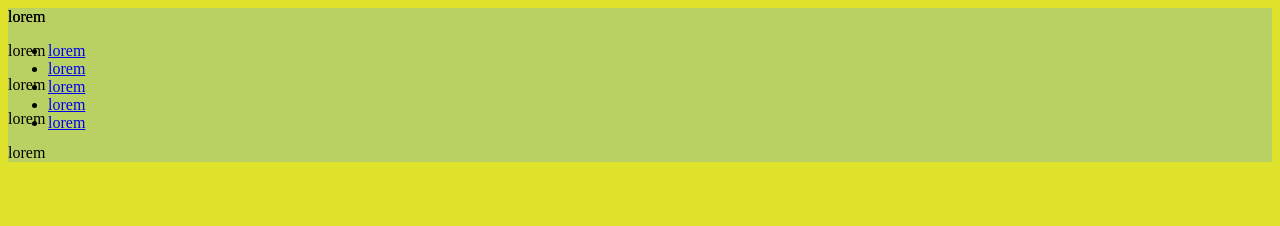
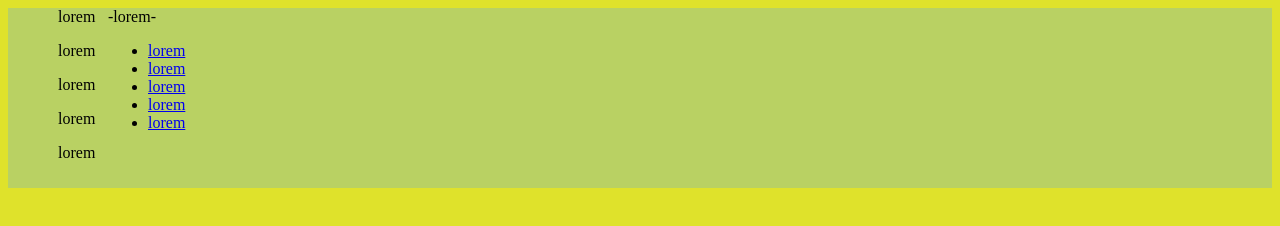
Before and after one commit to Vadim4ik0909/Laba-1, a plain HTML site: page Technical Documentation Page/index.html in a window 1280 px wide. Drawn offline with Linux system fonts and the light colour scheme.

Commit message:
Відступ на право

```diff
--- a/Personal Portfolio Webpage/style.css
+++ b/Personal Portfolio Webpage/style.css
@@ -1,5 +1,6 @@
 body {
     background-color: rgb(39, 85, 233);
+    text-align: center;
 }
 
 main {
@@ -19,4 +20,10 @@ main {
 nav {
     position: fixed;
     top: 0;
+
 }
+
+#navbar {
+    padding-left: 0px;
+    margin-left: 40px;
+}
--- a/Technical Documentation Page/index.html
+++ b/Technical Documentation Page/index.html
@@ -11,7 +11,7 @@
 
         <main id="main-doc">
             <nav id="navbar">
-                <header>lorem</header>
+                <header>-lorem-</header>
                 <ul>
                     <li><a class="nav-link" href="#lorem">lorem</a></li>
                     <li><a class="nav-link" href="#lorem">lorem</a></li>
@@ -20,6 +20,7 @@
                     <li><a class="nav-link" href="#lorem">lorem</a></li>
                 </ul>
             </nav>
+            <div class="center">
             <section id="lorem" class="main-section">
                 <header>lorem</header>
                 <p></p>
@@ -45,7 +46,7 @@
                 <p></p>
                 <p><code></code></p>
             </section>
-
+            </div>
         </main>
 
 
--- a/Technical Documentation Page/style.css
+++ b/Technical Documentation Page/style.css
@@ -1,5 +1,6 @@
 body {
     background-color: rgb(223, 226, 43);
+
 }
 
 main {
@@ -11,4 +12,11 @@ main {
 
 #navbar {
     position: fixed;
+    padding-left: 100px;
+
 }
+
+.center {
+    padding-left: 50px;
+    padding-bottom: 10px;
+}
```
Also changed, not shown: Tribute Page/style.html (+1 -1 lines), Tribute Page/style.css (renamed from Tribute Page/style-1.css).
